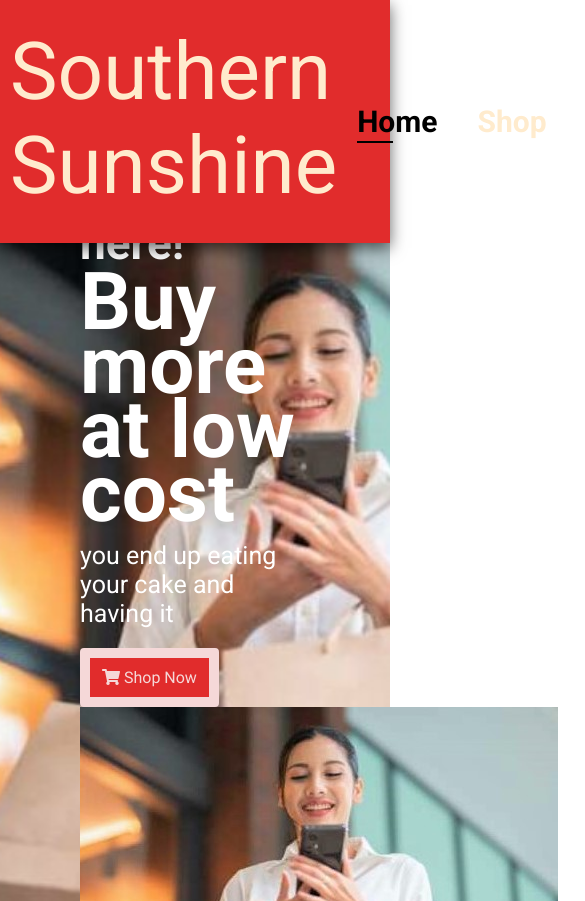
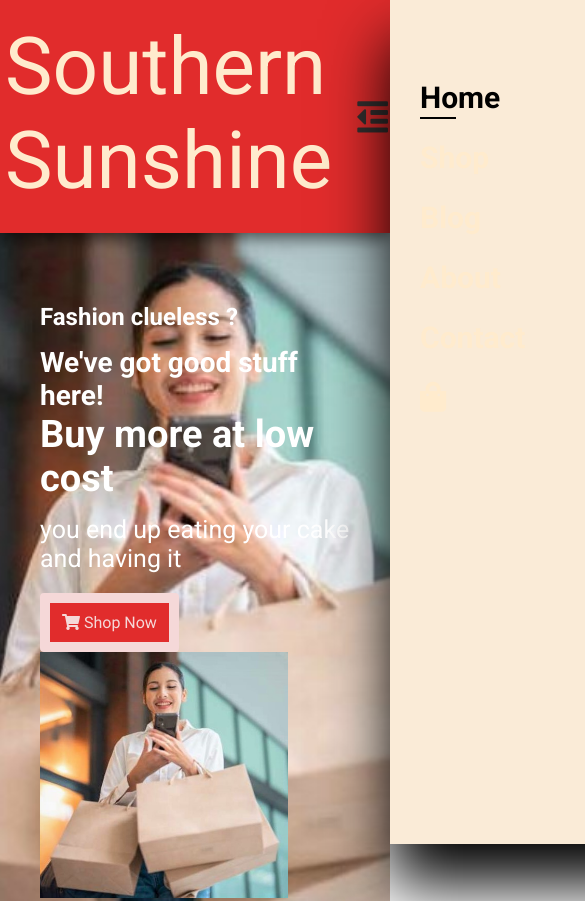
Before and after one commit to Enginelady/e-commerceWebsite, a plain HTML site: page index.html in a window 390 px wide. Shown: the top 901 px of the page, 585 px wide, since content can reach past the window. Drawn offline with Linux system fonts and the light colour scheme.

Commit message:
second_commit

```diff
--- a/index.html
+++ b/index.html
@@ -38,7 +38,13 @@
                 <li>
                     <a href="cart.html"><i class="fa fa-shopping-bag"></i></a>
                 </li>
+
+                <a href="#" id="close"><i class="far fa-times"></i></a>
             </ul>
+        </div>
+
+        <div id="mobile">
+            <i id="bar" class="fas fa-outdent fa-3x"></i>
         </div>
     </section>
 
@@ -48,7 +54,7 @@
         <h1>Buy more at low cost</h1>
         <p>you end up eating your cake and having it</p>
         <button><i class="fa fa-shopping-cart"></i> Shop Now</button>
-        <img src="images_4project/highlight_image.jpg" alt="">
+        <img src="images_4project/highlight_image.jpg" alt="" class="outer_image">
     </section>
 
     <section id="products" class="section-p1 section-m1">
@@ -254,11 +260,12 @@
             <a href="#">Help</a>
         </div>
 
-        <div class="col install">
+        <!-- ...a lot need to be considered to create a webapp -->
+        <!-- <div class="col install">
             <h4>Install App</h4>
             <p>From App Store or Google Play</p>
             <p><a href="#">Back To Top</a></p>
-        </div>
+        </div> -->
 
         <div class="copyright">
             <p> &copy; Southern Sunshine</p>
--- a/script.js
+++ b/script.js
@@ -0,0 +1,17 @@
+// making the navbar mobile responsive
+const bar = document.getElementById('bar');
+const close = document.getElementById('close');
+const nav = document.getElementById('nav_bar');
+
+//I want to make the nav_bar function in a way that it will show its contents on a mobile phone a bit different from that of the desktop mode !
+if (bar) {
+    bar.addEventListener('click', () => {
+        nav.classList.add('active');
+    })
+}
+
+if (close) {
+    close.addEventListener('click', () => {
+        nav.classList.remove('active');
+    })
+}
--- a/style.css
+++ b/style.css
@@ -12,14 +12,12 @@ body {
 }
 
 h1 {
-    font-size: 80px;
-    line-height: 64px;
+    font-size: 50px;
     color: black;
 }
 
 h2 {
-    font-size: 46px;
-    line-height: 54px;
+    font-size: 34px;
     color: black;
 }
 
@@ -130,21 +128,38 @@ button.normal {
     left: 20px;
 }
 
+#mobile {
+    display: none;
+    align-items: center;
+}
+
+#close {
+    display: none;
+}
 
 /*styling for the <section id="highlight">...</section>  */
 #highlight {
     background-image: url("images_4project/highlight_image.jpg");
-    height: 90vh;
     width: 100%;
+    background-repeat: no-repeat;
+    background-size: 100%;
     background-size: cover;
     background-position: top 0 right 80%;
-    padding: 0 80px;
+    padding: 80px  80px;
     display: flex;
     flex-direction: column;
     align-items: flex-start;
     justify-content: center;
 }
 
+
+.outer_image {
+    height: 50%;
+    width: 30%;
+    align-items: flex-start;
+    justify-content: center;
+
+}
 /* styling for the fonts in the highlight seection */
 #highlight h4 {
     padding-bottom: 15px;
@@ -341,3 +356,102 @@ footer a{
     color: black;
     margin-bottom: 10px;
 }
+
+footer .follow{
+    margin-top: 20px;
+}
+
+footer .follow i{
+    color: rgb(69, 61, 61);
+    padding-right: 4px;
+    cursor: pointer;
+}
+
+/* Media Query */
+@media (max-width:799px) {
+    #nav_bar {
+        display: flex;
+        flex-direction: column;
+        align-items: flex-start;
+        justify-content: flex-start;
+        position: fixed;
+        top: 0;
+        right: -300px;
+        height: 100vh;
+        width: 300px;
+        background-color: antiquewhite;
+        box-shadow: 0 40px 60px black;
+        padding: 80px 0 0 10px;
+        transition: 0.3s;
+    }
+
+    #nav_bar li{
+        margin-bottom: 25px;
+    }
+
+    #nav_bar .active{
+        right: 0;
+    }
+
+    #mobile{
+        display: flex;
+        align-items: center;
+    }
+
+    #mobile i{
+        color: #353030;
+        font-size: 35px;
+        padding-left: 25px;
+    }
+
+    #close {
+        position: absolute;
+        display: initial;
+        top: 30px;
+        left: 30px;
+        color: black;
+        font-size: 28px;
+    }
+
+}
+
+@media (max-width: 477px) {
+    #top {
+        padding: 5px 5px;
+    }
+
+    #highlight {
+
+        background-position: 50%;
+        padding: 70px 40px;
+
+    }
+
+
+    .outer_image {
+        height: 90%;
+        width: 80%;
+
+    }
+
+    h1 {
+        font-size: 38px;
+
+
+    }
+
+    h2 {
+        font-size: 28px;
+
+    }
+
+    #products .pro_container{
+        align-items: center;
+        padding: 0 25% 25% 25%;
+        margin: 0 15% 0 15%;
+    }
+
+    #products .pro {
+        width: 100%;
+    }
+}
```
